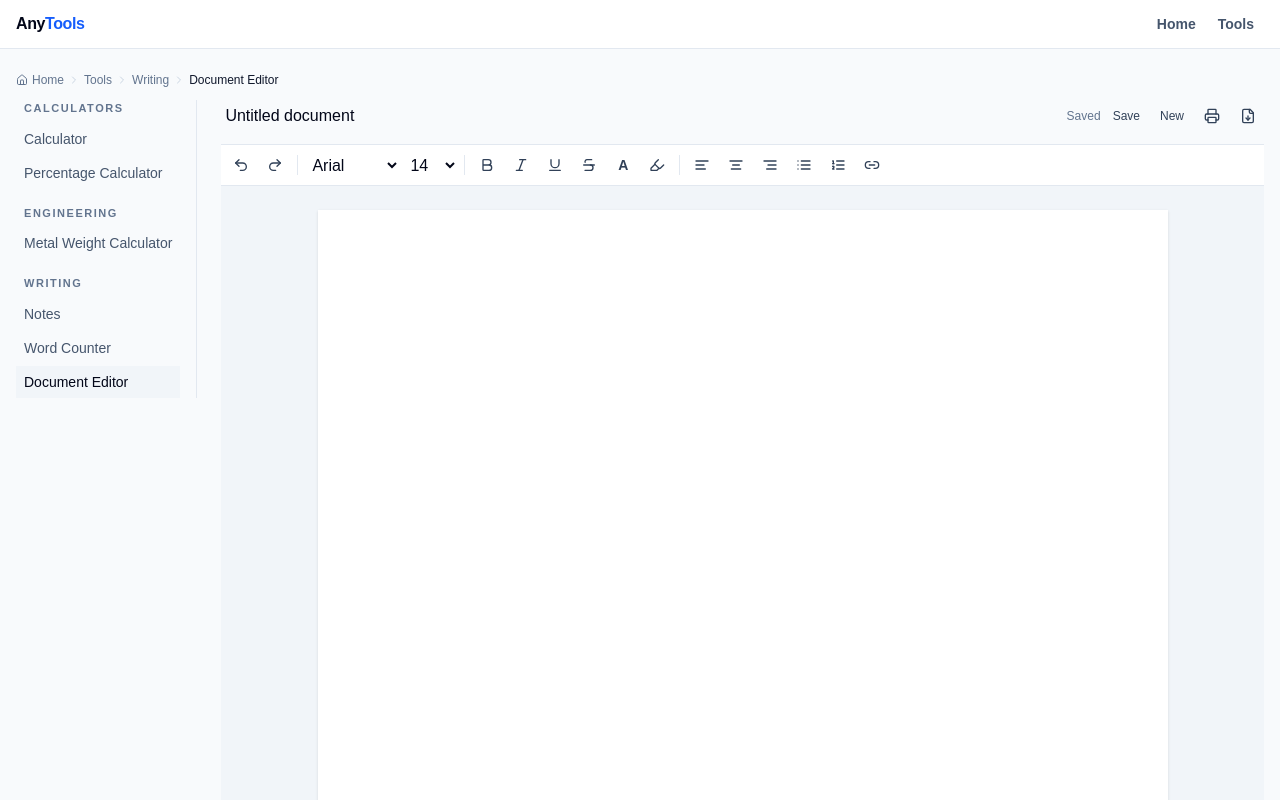
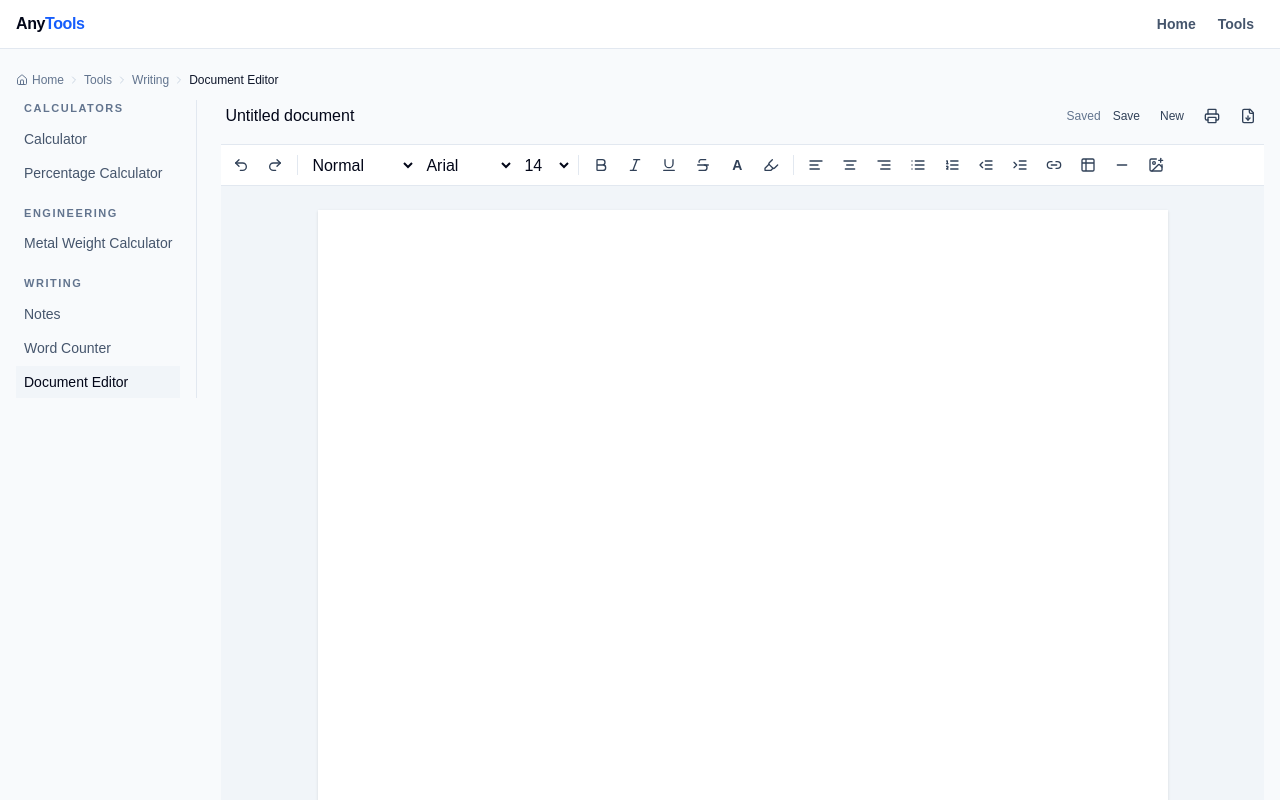
Before and after one commit to farukislamyt/any-tools, a Next.js app: page /tools/document-editor in a window 1280 px wide. Shown: the top 800 px of the page. Built offline with nearby package versions, Linux system fonts and the light colour scheme.

Commit message:
feat(document-editor): add phase 2 document features

```diff
--- a/app/tools/document-editor/page.tsx
+++ b/app/tools/document-editor/page.tsx
@@ -1,21 +1,23 @@
 "use client";
 
 import { useEffect, useRef, useState } from "react";
-import { AlignCenter, AlignLeft, AlignRight, Bold, FileDown, Highlighter, Italic, Link2, List, ListOrdered, Printer, Redo2, Strikethrough, Underline, Undo2 } from "lucide-react";
+import {
+  AlignCenter, AlignLeft, AlignRight, Bold, FileDown, Highlighter, ImagePlus,
+  IndentDecrease, IndentIncrease, Italic, Link2, List, ListOrdered, Minus,
+  Printer, Redo2, Strikethrough, Table2, Underline, Undo2
+} from "lucide-react";
 import { ToolShell } from "@/components/tool-shell";
 
 const STORAGE_KEY = "anytools-document-editor";
 
-function ToolbarButton({ label, onClick, children }: { label: string; onClick: () => void; children: React.ReactNode }) {
-  return (
-    <button type="button" title={label} aria-label={label} onMouseDown={(e) => e.preventDefault()} onClick={onClick} className="inline-flex h-8 w-8 shrink-0 items-center justify-center text-slate-700 transition hover:bg-slate-100 active:bg-slate-200">
-      {children}
-    </button>
-  );
+type CommandButtonProps = { label: string; onClick: () => void; children: React.ReactNode };
+function ToolbarButton({ label, onClick, children }: CommandButtonProps) {
+  return <button type="button" title={label} aria-label={label} onMouseDown={(e) => e.preventDefault()} onClick={onClick} className="inline-flex h-8 w-8 shrink-0 items-center justify-center text-slate-700 transition hover:bg-slate-100 active:bg-slate-200">{children}</button>;
 }
 
 export default function DocumentEditorPage() {
   const editorRef = useRef<HTMLDivElement>(null);
+  const imageInputRef = useRef<HTMLInputElement>(null);
   const [title, setTitle] = useState("Untitled document");
   const [saved, setSaved] = useState(true);
   const [stats, setStats] = useState({ words: 0, characters: 0 });
@@ -28,15 +30,12 @@ export default function DocumentEditorPage() {
       if (data.title) setTitle(data.title);
       if (editorRef.current && data.html) editorRef.current.innerHTML = data.html;
       updateStats(data.html ?? "");
-    } catch {
-      localStorage.removeItem(STORAGE_KEY);
-    }
+    } catch { localStorage.removeItem(STORAGE_KEY); }
   }, []);
 
   const updateStats = (html = editorRef.current?.innerHTML ?? "") => {
     const text = editorRef.current?.innerText ?? html.replace(/<[^>]+>/g, " ");
-    const words = text.trim() ? text.trim().split(/\s+/).length : 0;
-    setStats({ words, characters: text.length });
+    setStats({ words: text.trim() ? text.trim().split(/\s+/).length : 0, characters: text.length });
   };
 
   const save = () => {
@@ -51,82 +50,119 @@ export default function DocumentEditorPage() {
     setSaved(false);
   };
 
+  const formatBlock = (tag: string) => command("formatBlock", tag);
+
   const insertLink = () => {
     const url = window.prompt("Enter URL");
     if (url) command("createLink", url);
   };
 
+  const insertTable = () => {
+    const rows = Math.min(10, Math.max(1, Number(window.prompt("Rows", "3")) || 3));
+    const cols = Math.min(8, Math.max(1, Number(window.prompt("Columns", "3")) || 3));
+    const table = document.createElement("table");
+    table.className = "editor-table";
+    for (let r = 0; r < rows; r++) {
+      const tr = table.insertRow();
+      for (let c = 0; c < cols; c++) {
+        const cell = tr.insertCell();
+        cell.innerHTML = r === 0 ? `<strong>Header ${c + 1}</strong>` : "&nbsp;";
+      }
+    }
+    editorRef.current?.focus();
+    const selection = window.getSelection();
+    if (!selection?.rangeCount) return;
+    const range = selection.getRangeAt(0);
+    range.collapse(false);
+    range.insertNode(table);
+    const p = document.createElement("p");
+    p.innerHTML = "<br>";
+    table.after(p);
+    updateStats();
+    setSaved(false);
+  };
+
+  const insertPageBreak = () => {
+    editorRef.current?.focus();
+    const pageBreak = document.createElement("div");
+    pageBreak.className = "document-page-break";
+    pageBreak.setAttribute("contenteditable", "false");
+    pageBreak.innerHTML = "<span>Page break</span>";
+    const selection = window.getSelection();
+    if (!selection?.rangeCount) return;
+    const range = selection.getRangeAt(0);
+    range.collapse(false);
+    range.insertNode(pageBreak);
+    const p = document.createElement("p");
+    p.innerHTML = "<br>";
+    pageBreak.after(p);
+    updateStats();
+    setSaved(false);
+  };
+
+  const insertImage = (file: File) => {
+    if (!file.type.startsWith("image/")) return;
+    const reader = new FileReader();
+    reader.onload = () => {
+      editorRef.current?.focus();
+      const img = document.createElement("img");
+      img.src = String(reader.result);
+      img.alt = file.name;
+      img.className = "editor-image";
+      img.style.maxWidth = "100%";
+      img.style.height = "auto";
+      const selection = window.getSelection();
+      if (selection?.rangeCount) {
+        const range = selection.getRangeAt(0);
+        range.collapse(false);
+        range.insertNode(img);
+        const p = document.createElement("p"); p.innerHTML = "<br>"; img.after(p);
+      }
+      updateStats(); setSaved(false);
+    };
+    reader.readAsDataURL(file);
+  };
+
   const newDocument = () => {
     setTitle("Untitled document");
     if (editorRef.current) editorRef.current.innerHTML = "<p><br></p>";
-    updateStats("");
-    localStorage.removeItem(STORAGE_KEY);
-    setSaved(true);
+    updateStats(""); localStorage.removeItem(STORAGE_KEY); setSaved(true);
   };
 
   const exportHtml = () => {
-    const html = `<!doctype html><html><head><meta charset="utf-8"><title>${title}</title></head><body>${editorRef.current?.innerHTML ?? ""}</body></html>`;
+    const html = `<!doctype html><html><head><meta charset="utf-8"><title>${escapeHtml(title)}</title><style>body{font-family:Arial,sans-serif;line-height:1.7;max-width:850px;margin:40px auto}table{border-collapse:collapse;width:100%}td{border:1px solid #999;padding:8px}.document-page-break{page-break-after:always;border:0!important}</style></head><body>${editorRef.current?.innerHTML ?? ""}</body></html>`;
     const blob = new Blob([html], { type: "text/html" });
-    const url = URL.createObjectURL(blob);
-    const a = document.createElement("a");
-    a.href = url;
-    a.download = `${title || "document"}.html`;
-    a.click();
-    URL.revokeObjectURL(url);
+    const url = URL.createObjectURL(blob); const a = document.createElement("a");
+    a.href = url; a.download = `${title || "document"}.html`; a.click(); URL.revokeObjectURL(url);
   };
 
-  return (
-    <ToolShell title="Document Editor" description="A lightweight Word-style document editor." category="Writing">
+  return <ToolShell title="Document Editor" description="A lightweight Word-style document editor." category="Writing">
     <div className="w-full">
       <div className="mb-3 flex flex-wrap items-center justify-between gap-2">
         <input value={title} onChange={(e) => { setTitle(e.target.value); setSaved(false); }} onBlur={save} aria-label="Document title" className="min-w-0 flex-1 bg-transparent px-1 py-1 text-lg font-bold outline-none placeholder:text-slate-400" placeholder="Document title" />
-          <div className="flex items-center gap-1 text-xs text-slate-500">
-            <span>{saved ? "Saved" : "Unsaved changes"}</span>
-            <button type="button" onClick={save} className="px-2 py-1 font-semibold text-slate-700 hover:bg-slate-100">Save</button>
-            <button type="button" onClick={newDocument} className="px-2 py-1 font-semibold text-slate-700 hover:bg-slate-100">New</button>
-            <button type="button" onClick={() => window.print()} className="inline-flex h-8 w-8 items-center justify-center text-slate-700 hover:bg-slate-100" aria-label="Print document" title="Print"><Printer size={16} /></button>
-            <button type="button" onClick={exportHtml} className="inline-flex h-8 w-8 items-center justify-center text-slate-700 hover:bg-slate-100" aria-label="Export HTML" title="Export HTML"><FileDown size={16} /></button>
-          </div>
+        <div className="flex items-center gap-1 text-xs text-slate-500"><span>{saved ? "Saved" : "Unsaved changes"}</span><button type="button" onClick={save} className="px-2 py-1 font-semibold text-slate-700 hover:bg-slate-100">Save</button><button type="button" onClick={newDocument} className="px-2 py-1 font-semibold text-slate-700 hover:bg-slate-100">New</button><button type="button" onClick={() => window.print()} className="inline-flex h-8 w-8 items-center justify-center text-slate-700 hover:bg-slate-100" aria-label="Print document" title="Print"><Printer size={16}/></button><button type="button" onClick={exportHtml} className="inline-flex h-8 w-8 items-center justify-center text-slate-700 hover:bg-slate-100" aria-label="Export HTML" title="Export HTML"><FileDown size={16}/></button></div>
       </div>
 
       <div className="flex w-full flex-wrap items-center gap-0.5 border-y border-slate-200 bg-white px-1 py-1 print:hidden">
-          <ToolbarButton label="Undo" onClick={() => command("undo")}><Undo2 size={16} /></ToolbarButton>
-          <ToolbarButton label="Redo" onClick={() => command("redo")}><Redo2 size={16} /></ToolbarButton>
-          <span className="mx-1 h-5 w-px bg-slate-200" />
-          <select aria-label="Font family" defaultValue="Arial" onChange={(e) => command("fontName", e.target.value)} className="h-8 w-24 bg-transparent px-1 text-xs outline-none hover:bg-slate-100">
-            <option>Arial</option><option>Georgia</option><option>Times New Roman</option><option>Verdana</option><option>Courier New</option>
-          </select>
-          <select aria-label="Font size" defaultValue="3" onChange={(e) => command("fontSize", e.target.value)} className="h-8 w-14 bg-transparent px-1 text-xs outline-none hover:bg-slate-100">
-            <option value="1">10</option><option value="2">12</option><option value="3">14</option><option value="4">18</option><option value="5">24</option><option value="6">32</option><option value="7">48</option>
-          </select>
-          <span className="mx-1 h-5 w-px bg-slate-200" />
-          <ToolbarButton label="Bold" onClick={() => command("bold")}><Bold size={16} /></ToolbarButton>
-          <ToolbarButton label="Italic" onClick={() => command("italic")}><Italic size={16} /></ToolbarButton>
-          <ToolbarButton label="Underline" onClick={() => command("underline")}><Underline size={16} /></ToolbarButton>
-          <ToolbarButton label="Strikethrough" onClick={() => command("strikeThrough")}><Strikethrough size={16} /></ToolbarButton>
-          <label title="Text color" className="inline-flex h-8 w-8 cursor-pointer items-center justify-center text-sm font-bold text-slate-700 hover:bg-slate-100">A<input type="color" className="sr-only" onChange={(e) => command("foreColor", e.target.value)} /></label>
-          <label title="Highlight" className="inline-flex h-8 w-8 cursor-pointer items-center justify-center text-slate-700 hover:bg-slate-100"><Highlighter size={16} /><input type="color" defaultValue="#fff59d" className="sr-only" onChange={(e) => command("hiliteColor", e.target.value)} /></label>
-          <span className="mx-1 h-5 w-px bg-slate-200" />
-          <ToolbarButton label="Align left" onClick={() => command("justifyLeft")}><AlignLeft size={16} /></ToolbarButton>
-          <ToolbarButton label="Align center" onClick={() => command("justifyCenter")}><AlignCenter size={16} /></ToolbarButton>
-          <ToolbarButton label="Align right" onClick={() => command("justifyRight")}><AlignRight size={16} /></ToolbarButton>
-          <ToolbarButton label="Bulleted list" onClick={() => command("insertUnorderedList")}><List size={16} /></ToolbarButton>
-          <ToolbarButton label="Numbered list" onClick={() => command("insertOrderedList")}><ListOrdered size={16} /></ToolbarButton>
-          <ToolbarButton label="Insert link" onClick={insertLink}><Link2 size={16} /></ToolbarButton>
+        <ToolbarButton label="Undo" onClick={() => command("undo")}><Undo2 size={16}/></ToolbarButton><ToolbarButton label="Redo" onClick={() => command("redo")}><Redo2 size={16}/></ToolbarButton><span className="mx-1 h-5 w-px bg-slate-200" />
+        <select aria-label="Text style" defaultValue="p" onChange={(e) => formatBlock(e.target.value)} className="h-8 w-28 bg-transparent px-1 text-xs outline-none hover:bg-slate-100"><option value="p">Normal</option><option value="h1">Heading 1</option><option value="h2">Heading 2</option><option value="h3">Heading 3</option><option value="blockquote">Quote</option></select>
+        <select aria-label="Font family" defaultValue="Arial" onChange={(e) => command("fontName", e.target.value)} className="h-8 w-24 bg-transparent px-1 text-xs outline-none hover:bg-slate-100"><option>Arial</option><option>Georgia</option><option>Times New Roman</option><option>Verdana</option><option>Courier New</option></select>
+        <select aria-label="Font size" defaultValue="3" onChange={(e) => command("fontSize", e.target.value)} className="h-8 w-14 bg-transparent px-1 text-xs outline-none hover:bg-slate-100"><option value="1">10</option><option value="2">12</option><option value="3">14</option><option value="4">18</option><option value="5">24</option><option value="6">32</option><option value="7">48</option></select><span className="mx-1 h-5 w-px bg-slate-200" />
+        <ToolbarButton label="Bold" onClick={() => command("bold")}><Bold size={16}/></ToolbarButton><ToolbarButton label="Italic" onClick={() => command("italic")}><Italic size={16}/></ToolbarButton><ToolbarButton label="Underline" onClick={() => command("underline")}><Underline size={16}/></ToolbarButton><ToolbarButton label="Strikethrough" onClick={() => command("strikeThrough")}><Strikethrough size={16}/></ToolbarButton>
+        <label title="Text color" className="inline-flex h-8 w-8 cursor-pointer items-center justify-center text-sm font-bold text-slate-700 hover:bg-slate-100">A<input type="color" className="sr-only" onChange={(e) => command("foreColor", e.target.value)}/></label><label title="Highlight" className="inline-flex h-8 w-8 cursor-pointer items-center justify-center text-slate-700 hover:bg-slate-100"><Highlighter size={16}/><input type="color" defaultValue="#fff59d" className="sr-only" onChange={(e) => command("hiliteColor", e.target.value)}/></label><span className="mx-1 h-5 w-px bg-slate-200" />
+        <ToolbarButton label="Align left" onClick={() => command("justifyLeft")}><AlignLeft size={16}/></ToolbarButton><ToolbarButton label="Align center" onClick={() => command("justifyCenter")}><AlignCenter size={16}/></ToolbarButton><ToolbarButton label="Align right" onClick={() => command("justifyRight")}><AlignRight size={16}/></ToolbarButton><ToolbarButton label="Bulleted list" onClick={() => command("insertUnorderedList")}><List size={16}/></ToolbarButton><ToolbarButton label="Numbered list" onClick={() => command("insertOrderedList")}><ListOrdered size={16}/></ToolbarButton><ToolbarButton label="Decrease indent" onClick={() => command("outdent")}><IndentDecrease size={16}/></ToolbarButton><ToolbarButton label="Increase indent" onClick={() => command("indent")}><IndentIncrease size={16}/></ToolbarButton>
+        <ToolbarButton label="Insert link" onClick={insertLink}><Link2 size={16}/></ToolbarButton><ToolbarButton label="Insert table" onClick={insertTable}><Table2 size={16}/></ToolbarButton><ToolbarButton label="Insert page break" onClick={insertPageBreak}><Minus size={16}/></ToolbarButton><ToolbarButton label="Insert image" onClick={() => imageInputRef.current?.click()}><ImagePlus size={16}/></ToolbarButton>
+        <input ref={imageInputRef} type="file" accept="image/*" className="sr-only" onChange={(e) => { const file = e.target.files?.[0]; if (file) insertImage(file); e.currentTarget.value = ""; }} />
       </div>
 
       <div className="overflow-x-auto bg-slate-100 px-2 py-4 sm:px-4 sm:py-6">
         <article className="mx-auto min-h-[70vh] w-full max-w-[850px] bg-white px-7 py-8 shadow-sm sm:min-h-[1050px] sm:px-16 sm:py-14 print:min-h-0 print:max-w-none print:px-0 print:py-0 print:shadow-none">
-            <div ref={editorRef} contentEditable suppressContentEditableWarning spellCheck className="document-editor min-h-[60vh] text-[15px] leading-7 text-slate-900 outline-none sm:min-h-[950px]" onInput={() => { updateStats(); setSaved(false); }} onKeyDown={(e) => { if ((e.ctrlKey || e.metaKey) && e.key.toLowerCase() === "s") { e.preventDefault(); save(); } }} aria-label="Document editor">
-              <p><br /></p>
-            </div>
+          <div ref={editorRef} contentEditable suppressContentEditableWarning spellCheck className="document-editor min-h-[60vh] text-[15px] leading-7 text-slate-900 outline-none sm:min-h-[950px]" onInput={() => { updateStats(); setSaved(false); }} onKeyDown={(e) => { if ((e.ctrlKey || e.metaKey) && e.key.toLowerCase() === "s") { e.preventDefault(); save(); } }} aria-label="Document editor"><p><br/></p></div>
         </article>
       </div>
+      <div className="mt-2 flex items-center justify-end gap-4 px-1 text-xs text-slate-500 print:hidden"><span>{stats.words} words</span><span>{stats.characters} characters</span></div>
+    </div>
+  </ToolShell>;
+}
 
-        <div className="mt-2 flex items-center justify-end gap-4 px-1 text-xs text-slate-500 print:hidden">
-          <span>{stats.words} words</span><span>{stats.characters} characters</span>
-        </div>
-      </div>
-    </ToolShell>
-  );
-}
+function escapeHtml(value: string) { return value.replace(/[&<>\"]/g, (char) => ({ "&": "&amp;", "<": "&lt;", ">": "&gt;", "\"": "&quot;" }[char] ?? char)); }
```
Lines whose indentation alone changed are shown as unchanged.
